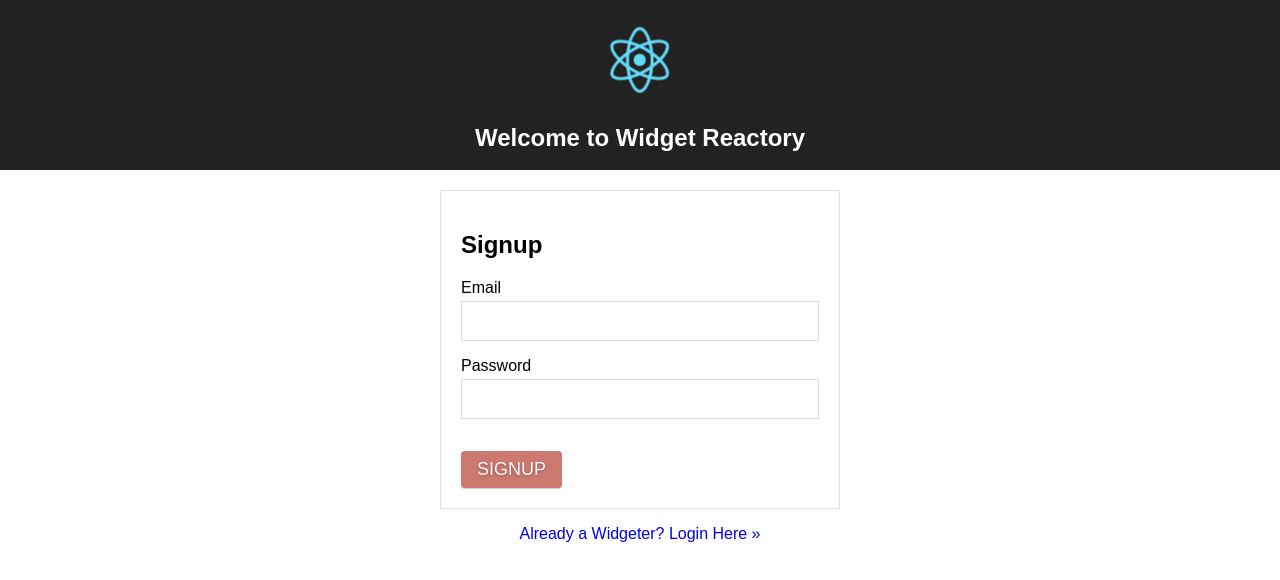
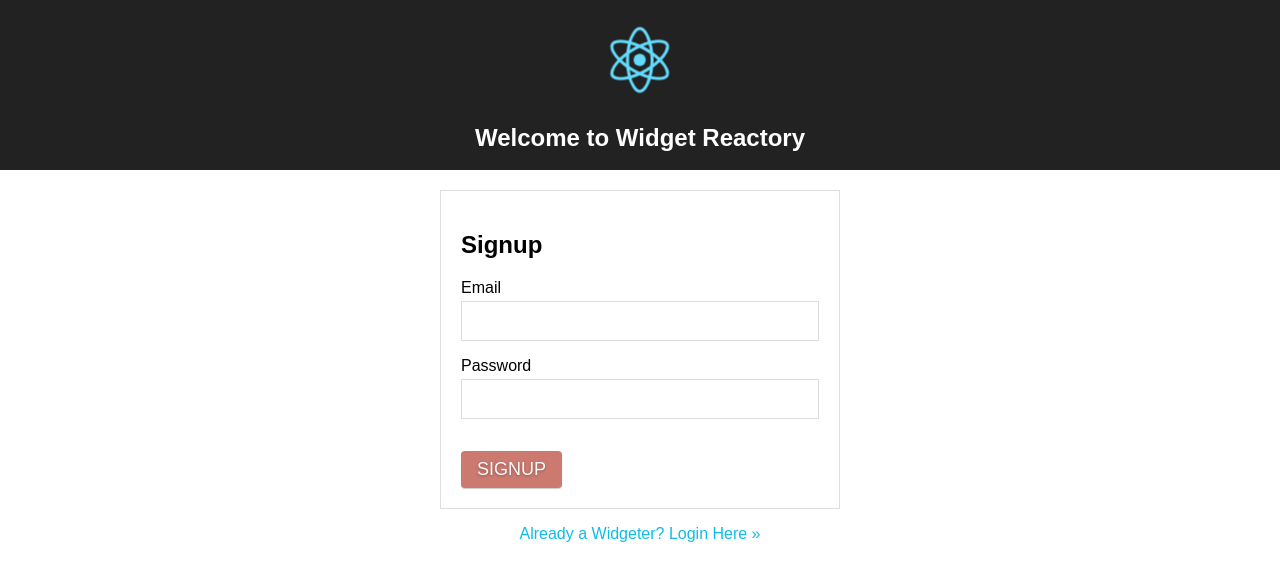
Before and after one commit to salody/reactSagaAuth, a React (Create React App) app: page /signup in a window 1280 px wide. Shown: the top 580 px of the page. Built offline with nearby package versions, Linux system fonts and the light colour scheme; no server answers.

Commit message:
调整样式

```diff
--- a/src/App.css
+++ b/src/App.css
@@ -170,5 +170,5 @@ table tr:hover td {
 
 .auth_messages a {
   text-decoration: none;
-
+  color: #0fbbec;
 }
--- a/src/index.css
+++ b/src/index.css
@@ -3,3 +3,6 @@ body {
   padding: 0;
   font-family: sans-serif;
 }
+
+/* remove the blue border on click */
+button:focus {outline:0;}
--- a/src/signup/index.js
+++ b/src/signup/index.js
@@ -63,7 +63,7 @@ class Signup extends Component {
             label="Password"
             component="input"
           />
-          <button action="submit">SIGNUP</button>
+          <button className="signup-submit" action="submit">SIGNUP</button>
         </form>
         <div className="auth_messages">
           {
```
